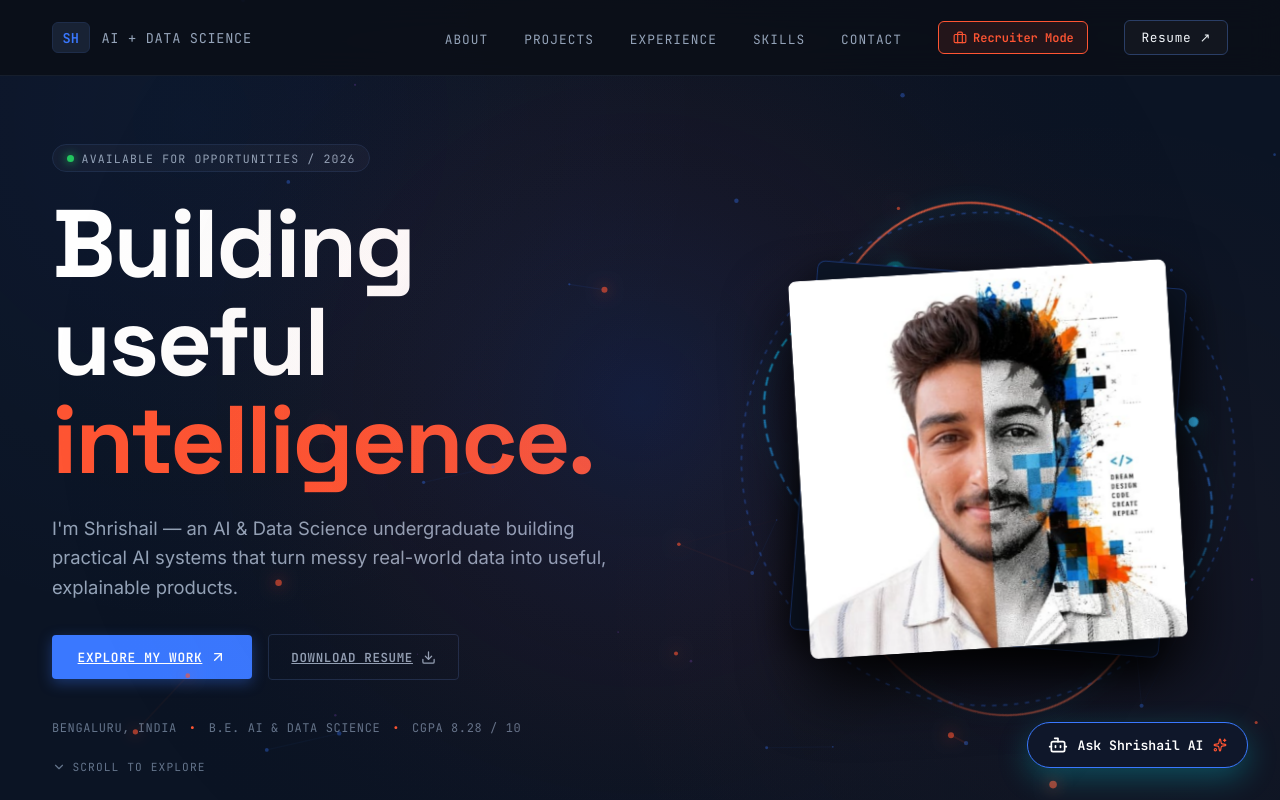
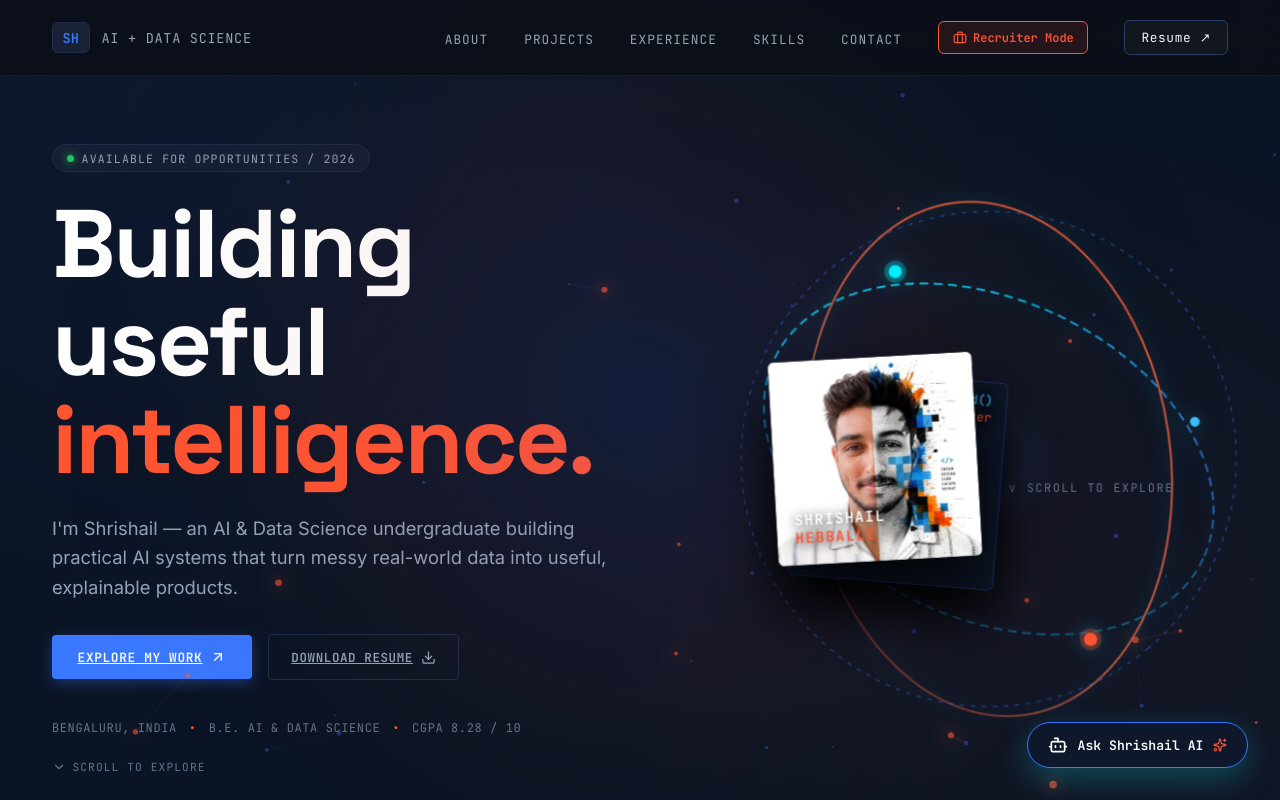
Before and after one commit to shrishailad24/portfolio-, a React (Vite) app: page / in a window 1280 px wide. Shown: the top 800 px of the page. Built offline with nearby package versions, Linux system fonts and the light colour scheme.

Commit message:
feat(hero): pixel-perfect match of hero card composition with model.build() code tag, SHRISHAIL HEBBALLI name overlay, and SCROLL TO EXPLORE label

```diff
--- a/src/components/AegisCRMinimalFlagship.jsx
+++ b/src/components/AegisCRMinimalFlagship.jsx
@@ -98,13 +98,29 @@ export function HeroSection({ onOpenCaseStudy }) {
                 </defs>
               </svg>
 
-              {/* Hero Cards Wrapper (Enforces 100% Identical Card Sizing) */}
+              {/* Hero Cards Wrapper (Exact Match to Reference Screenshot) */}
               <div className="hero-cards-wrapper">
-                {/* Behind Dark Backplate Layer (Exact Twin Card Size) */}
-                <div className="backplate-dark-layer"></div>
+                {/* Behind Dark Backplate Layer */}
+                <div className="backplate-dark-layer">
+                  <div className="backplate-code-tag">
+                    <span className="mono-blue">model.build()</span>
+                    <span className="mono-orange">→ make it matter</span>
+                  </div>
+                </div>
 
-                {/* Tilted Artwork Photo (Front Twin Card) */}
-                <img src="/profile.jpg" alt="Shrishail Hebballi Profile" className="exact-profile-img" />
+                {/* Front Tilted Photo Card */}
+                <div className="photo-card-container">
+                  <img src="/profile.jpg" alt="Shrishail Hebballi Profile" className="exact-profile-img" />
+                  <div className="photo-name-tag">
+                    <span className="name-white">SHRISHAIL</span>
+                    <span className="name-orange">HEBBALLI</span>
+                  </div>
+                </div>
+              </div>
+
+              {/* Scroll to Explore Label */}
+              <div className="scroll-explore-tag">
+                <span className="mono">∨ SCROLL TO EXPLORE</span>
               </div>
             </div>
           </TiltCard>
--- a/src/index.css
+++ b/src/index.css
@@ -2886,48 +2886,111 @@ section {
   100% { transform: rotate(360deg); }
 }
 
-/* HERO CARDS STACK WRAPPER (GUARANTEES 100% IDENTICAL CARD SIZE) */
+/* HERO CARDS STACK WRAPPER (EXACT MATCH TO REFERENCE SCREENSHOT) */
 .hero-cards-wrapper {
   position: relative;
   width: 90%;
   max-width: 420px;
   margin: 0 auto;
-  display: flex;
-  align-items: center;
-  justify-content: center;
-}
-
-/* BEHIND DARK BACKPLATE CARD LAYER (EXACT 1:1 TWIN CARD SIZE AS PHOTO) */
+}
+
+/* BEHIND DARK BACKPLATE CARD LAYER */
 .backplate-dark-layer {
   position: absolute;
-  top: 0;
-  left: 0;
-  width: 100%;
-  height: 100%;
-  background: #0D1627;
-  border: 1.5px solid rgba(58, 120, 255, 0.4);
-  border-radius: 8px;
-  transform: rotate(4.5deg) scale(0.98);
+  top: 18px;
+  bottom: -22px;
+  left: 22px;
+  right: -24px;
+  background: #0E1729;
+  border: 1.5px solid rgba(58, 120, 255, 0.35);
+  border-radius: 6px;
+  transform: rotate(4.5deg);
   z-index: 2;
-  box-shadow: 0 15px 35px rgba(0, 0, 0, 0.7);
-}
-
-/* FRONT TILTED PROFILE PHOTO CARD LAYER (EXACT TWIN CARD) */
-.exact-profile-img {
+  box-shadow: 0 25px 50px rgba(0, 0, 0, 0.85);
+  padding: 1rem;
+}
+
+.backplate-code-tag {
+  position: absolute;
+  top: 10px;
+  right: 14px;
+  display: flex;
+  flex-direction: column;
+  align-items: flex-end;
+  font-family: var(--font-mono);
+  font-size: 0.78rem;
+  line-height: 1.35;
+  text-shadow: 0 2px 8px rgba(0, 0, 0, 0.9);
+}
+
+.backplate-code-tag .mono-blue {
+  color: #38BDF8;
+  font-weight: 600;
+}
+
+.backplate-code-tag .mono-orange {
+  color: #FF5533;
+  font-weight: 500;
+}
+
+/* FRONT TILTED PROFILE PHOTO CONTAINER & IMAGE */
+.photo-card-container {
   position: relative;
   z-index: 4;
+  width: 100%;
+  border-radius: 6px;
+  transform: rotate(-3.2deg);
+  transition: transform 0.35s cubic-bezier(0.16, 1, 0.3, 1);
+  box-shadow: 0 30px 65px rgba(0, 0, 0, 0.9);
+  overflow: hidden;
+}
+
+.photo-card-container:hover {
+  transform: rotate(0deg) scale(1.02);
+}
+
+.exact-profile-img {
   width: 100%;
   height: auto;
   display: block;
   object-fit: cover;
-  border-radius: 8px;
-  transform: rotate(-3.5deg);
-  transition: transform 0.35s cubic-bezier(0.16, 1, 0.3, 1);
-  box-shadow: 0 30px 65px rgba(0, 0, 0, 0.9);
-}
-
-.exact-profile-img:hover {
-  transform: rotate(0deg) scale(1.02);
+}
+
+.photo-name-tag {
+  position: absolute;
+  bottom: 18px;
+  left: 18px;
+  display: flex;
+  flex-direction: column;
+  font-family: var(--font-mono);
+  font-weight: 700;
+  letter-spacing: 0.08em;
+  line-height: 1.25;
+  z-index: 5;
+  text-shadow: 0 2px 10px rgba(0, 0, 0, 0.9);
+}
+
+.photo-name-tag .name-white {
+  color: #FFFFFF;
+  font-size: 0.92rem;
+}
+
+.photo-name-tag .name-orange {
+  color: #FF5533;
+  font-size: 0.92rem;
+}
+
+.scroll-explore-tag {
+  font-family: var(--font-mono);
+  font-size: 0.72rem;
+  letter-spacing: 0.15em;
+  color: var(--text-muted);
+  margin-top: 3.5rem;
+  display: flex;
+  align-items: center;
+  justify-content: center;
+  width: 100%;
+  text-align: center;
 }
 
 .exact-profile-img:hover {
```
